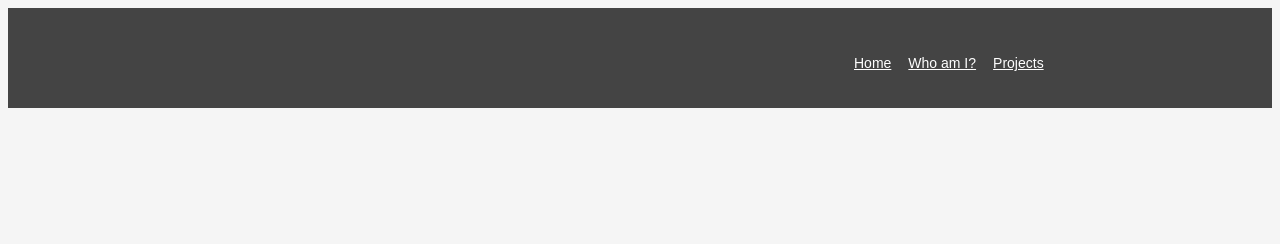
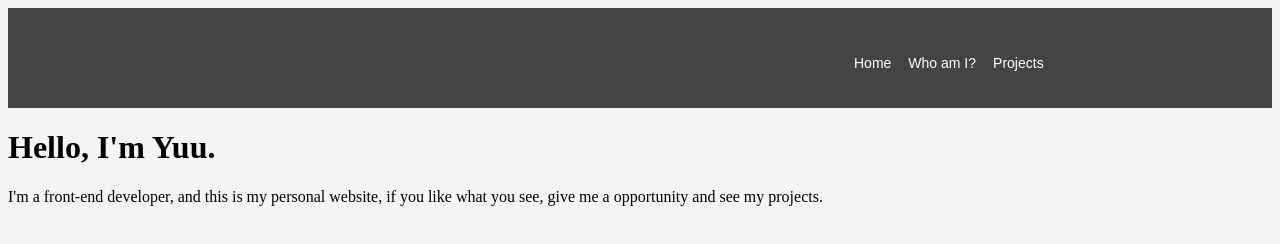
Before and after one commit to btwYuu/website, a plain HTML site: page home page/index.html in a window 1280 px wide. Drawn offline with Linux system fonts and the light colour scheme.

Commit message:
a little changes

```diff
--- a/home page/general.css
+++ b/home page/general.css
@@ -26,6 +26,7 @@ display: flex;
 .home_button a {
     color: white;
     font-size: 14px;
+    text-decoration: none;
 }
 
 /* who_am_i configs */
@@ -43,6 +44,7 @@ display: flex;
 .who_am_i a {
     color: white;
     font-size: 14px;
+    text-decoration: none;
 }
 
 /* project configs */
@@ -60,4 +62,11 @@ display: flex;
 .project a {
     color: white;
     font-size: 14px;
+    text-decoration: none;
+
 }
+
+/* little_aboutme config */
+.little_aboutme {
+
+}
--- a/home page/index.html
+++ b/home page/index.html
@@ -9,16 +9,23 @@
     <link rel="stylesheet" href="general.css">
 </head>
 
+<body>
+
 <header>
     <div class="header_page">
         <button class="home_button"><a href="index.html">Home</a></button>
         <button class="who_am_i"><a href="who_am_i.html">Who am I?</a></button>
-        <button class="who_am_i"><a href="projects.html">Projects</a></button>
+        <button class="project"><a href="projects.html">Projects</a></button>
         </div>
 </header>
 
-<body>
 
+<div class="little_aboutme">
+    <h1 class="name">Hello, I'm Yuu.</h1>
+    <p>
+        I'm a front-end developer, and this is my personal website, if you like what you see, give me a opportunity and see my projects.
+    </p>
+</div>
 
 
 </body>
```
